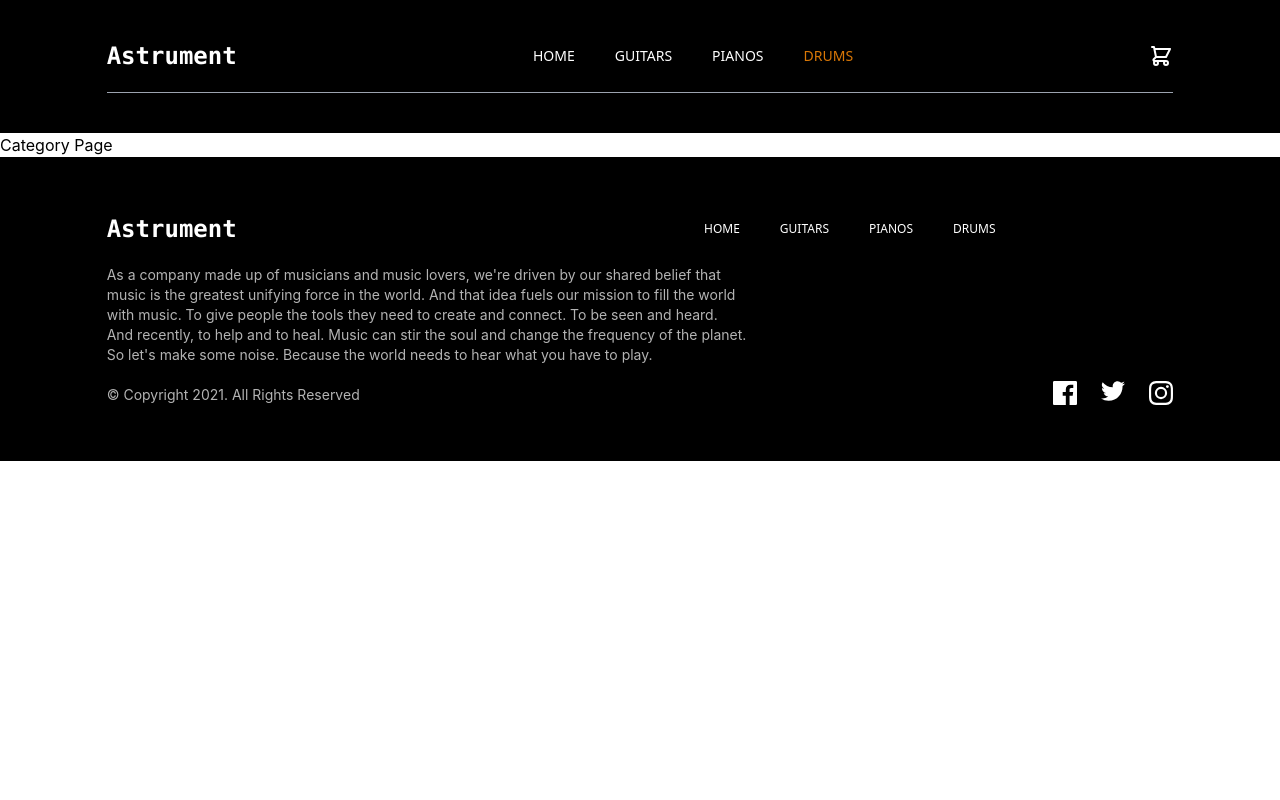
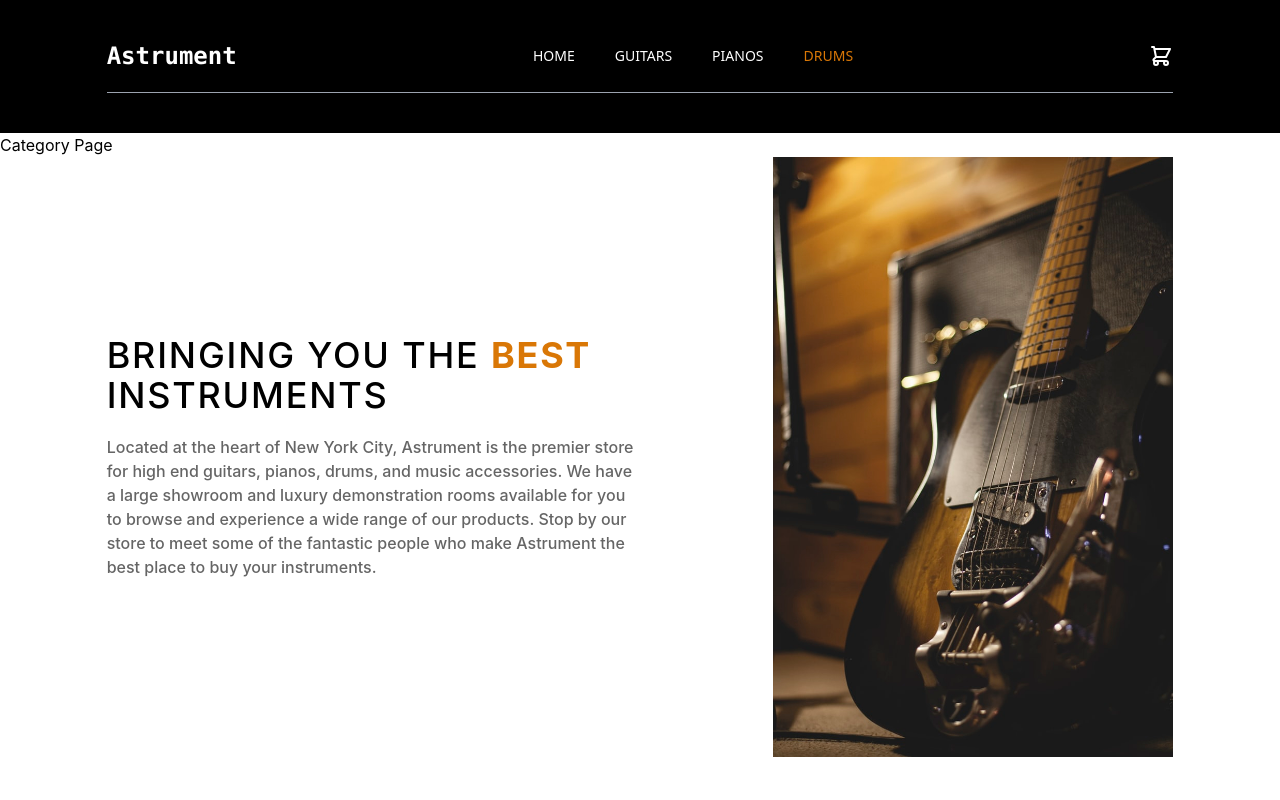
Before and after one commit to Camsz27/e-commerce, a Next.js app: page /category/drums in a window 1280 px wide. Shown: the top 800 px of the page. Built offline with nearby package versions, Linux system fonts and the light colour scheme.

Commit message:
make bottom message part for the main pages

```diff
--- /dev/null
+++ b/components/BottomMessage.jsx
@@ -0,0 +1,26 @@
+import React from 'react';
+import Image from 'next/image';
+
+const BottomMessage = () => {
+  return (
+    <div className='w-5/6 mx-auto flex flex-col-reverse md:flex-row gap-y-5 pb-14 items-center md:justify-between'>
+      <div className='md:w-1/2 font-medium space-y-5 text-center md:text-left'>
+        <h2 className='text-4xl text-black tracking-wider'>
+          BRINGING YOU THE <strong className='text-amber-600'>BEST</strong>{' '}
+          INSTRUMENTS
+        </h2>
+        <p className='text-base opacity-60'>
+          Located at the heart of New York City, Astrument is the premier store
+          for high end guitars, pianos, drums, and music accessories. We have a
+          large showroom and luxury demonstration rooms available for you to
+          browse and experience a wide range of our products. Stop by our store
+          to meet some of the fantastic people who make Astrument the best place
+          to buy your instruments.
+        </p>
+      </div>
+      <Image src={'/footerImage.jpeg'} alt='guitar' width={400} height={600} />
+    </div>
+  );
+};
+
+export default BottomMessage;
--- a/components/Footer.jsx
+++ b/components/Footer.jsx
@@ -19,7 +19,7 @@ const Footer = () => {
           </span>
         </main>
         <section className='flex justify-between items-center gap-y-6 flex-col md:flex-row'>
-          <span className='w-4/5 md:w-3/5 space-y-5'>
+          <span className='w-4/5 md:w-3/5 space-y-5 text-center'>
             <p className='opacity-70 text-sm'>
               As a company made up of musicians and music lovers, we&apos;re
               driven by our shared belief that music is the greatest unifying
--- a/pages/category/[category].js
+++ b/pages/category/[category].js
@@ -1,4 +1,5 @@
 import Head from 'next/head';
+import BottomMessage from '../../components/BottomMessage';
 
 export default function Category() {
   return (
@@ -8,6 +9,7 @@ export default function Category() {
         <link rel='icon' href='/favicon.ico' />
       </Head>
       <h1>Category Page</h1>
+      <BottomMessage />
     </div>
   );
 }
--- a/pages/index.js
+++ b/pages/index.js
@@ -1,20 +1,22 @@
 import Head from 'next/head';
 import Image from 'next/image';
+import BottomMessage from '../components/BottomMessage';
 
 export default function Home() {
   return (
-    <div className='bg-red-300 text-white h-96'>
+    <div>
       <Head>
         <title>Astrument</title>
         <link rel='icon' href='/favicon.ico' />
       </Head>
       <h1>Home Page</h1>
-      <Image
+      {/* <Image
         src={'/guitar1/photo1.webp'}
         alt='guitar'
         width={500}
         height={500}
-      />
+      /> */}
+      <BottomMessage />
     </div>
   );
 }
```
